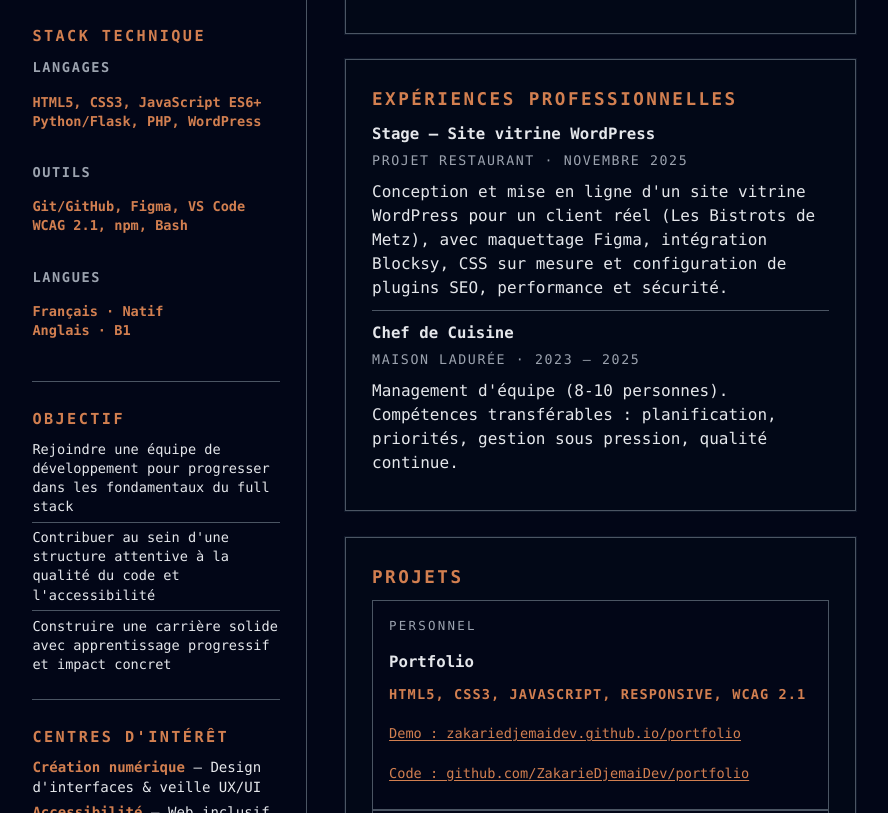
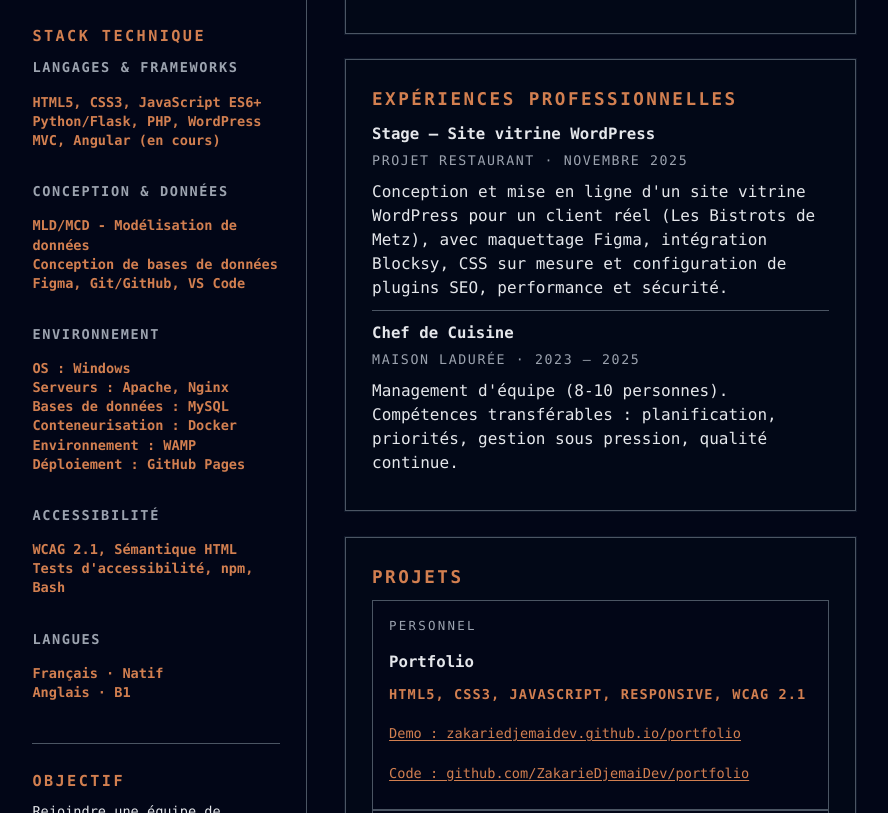
Before and after one commit to ZakarieDjemaiDev/portfolio, a website: page cv/cv-zakarie/index.html in a window 1280 px wide. Shown: the part 1100-1913 px from the top of the page, without its empty margins (196-1084 px from the left). Drawn offline with Linux system fonts and the light colour scheme.

Commit message:
modification

```diff
--- a/cv/cv-zakarie/index.html
+++ b/cv/cv-zakarie/index.html
@@ -59,16 +59,30 @@
       <h2 class="sidebar-title">Stack Technique</h2>
 
       <div class="competence-category">
-        <h3 class="competence-subtitle">Langages</h3>
+        <h3 class="competence-subtitle">Langages & Frameworks</h3>
         <div class="skill-detailed">
-          <p class="skill-tech">HTML5, CSS3, JavaScript ES6+<br>Python/Flask, PHP, WordPress</p>
+          <p class="skill-tech">HTML5, CSS3, JavaScript ES6+<br>Python/Flask, PHP, WordPress<br>MVC, Angular (en cours)</p>
         </div>
       </div>
 
       <div class="competence-category">
-        <h3 class="competence-subtitle">Outils</h3>
+        <h3 class="competence-subtitle">Conception & Données</h3>
         <div class="skill-detailed">
-          <p class="skill-tech">Git/GitHub, Figma, VS Code<br>WCAG 2.1, npm, Bash</p>
+          <p class="skill-tech">MLD/MCD - Modélisation de données<br>Conception de bases de données<br>Figma, Git/GitHub, VS Code</p>
+        </div>
+      </div>
+
+      <div class="competence-category">
+        <h3 class="competence-subtitle">Environnement</h3>
+        <div class="skill-detailed">
+          <p class="skill-tech">OS : Windows<br>Serveurs : Apache, Nginx<br>Bases de données : MySQL<br>Conteneurisation : Docker<br>Environnement : WAMP<br>Déploiement : GitHub Pages</p>
+        </div>
+      </div>
+
+      <div class="competence-category">
+        <h3 class="competence-subtitle">Accessibilité</h3>
+        <div class="skill-detailed">
+          <p class="skill-tech">WCAG 2.1, Sémantique HTML<br>Tests d'accessibilité, npm, Bash</p>
         </div>
       </div>
 
@@ -108,7 +122,7 @@
     <section class="block">
       <h2>Reconversion & Démarche</h2>
       <p>
-        Après 10 ans d'expérience en cuisine professionnelle, j'ai choisi de me reconvertir vers le développement web. Cette transition prolonge une même exigence : rigueur, organisation et sens du détail. La cuisine m'a appris à livrer de la qualité sous pression ; le code m'enseigne comment le faire de manière pérenne et responsable.
+        Après 10 ans d'expérience en cuisine, j'ai choisi de me reconvertir vers le développement web. Cette transition prolonge une même exigence : rigueur, organisation et sens du détail. La cuisine m'a appris à livrer de la qualité sous pression ; le code m'enseigne comment le faire de manière pérenne et responsable.
       </p>
       <p>
         Je me forme actuellement à la Metz Numeric School par projets concrets : construire, tester, analyser, améliorer. Comprendre le « pourquoi » est aussi important que le « comment ».
```
Also changed, not shown: parcours.html (+6 -2 lines), 2 other files.
